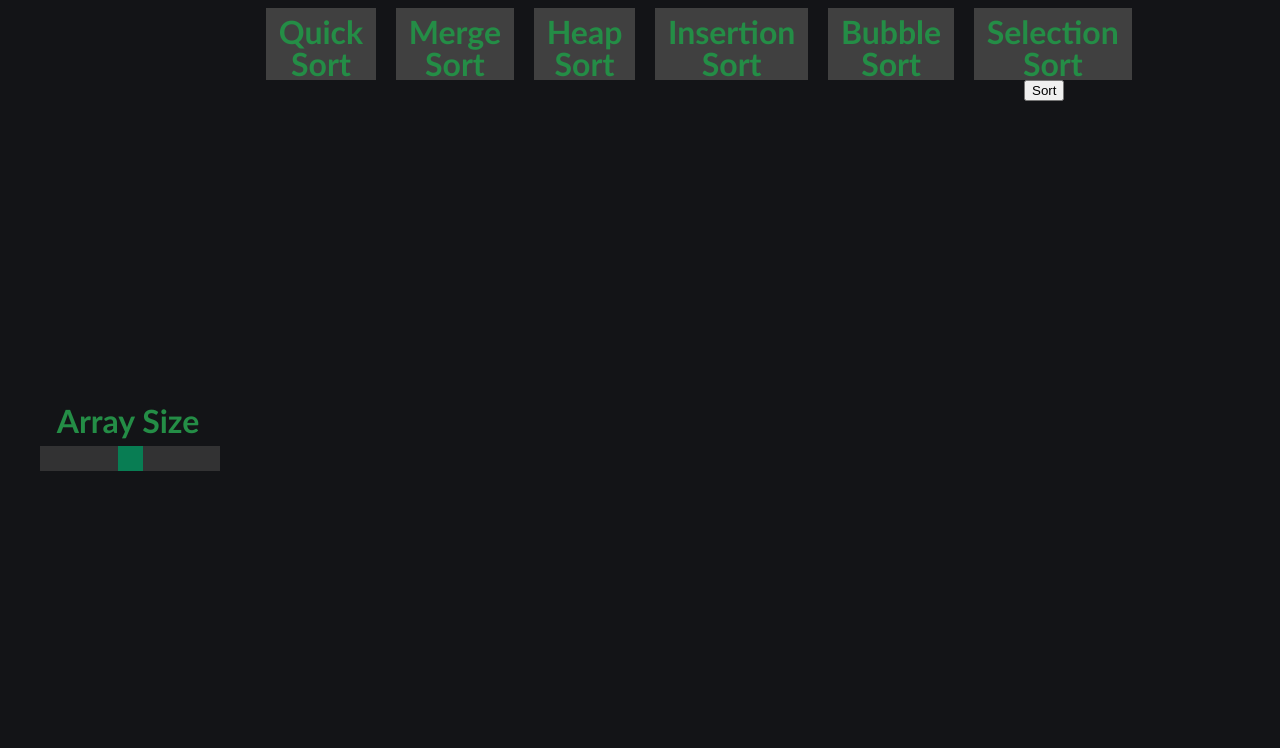
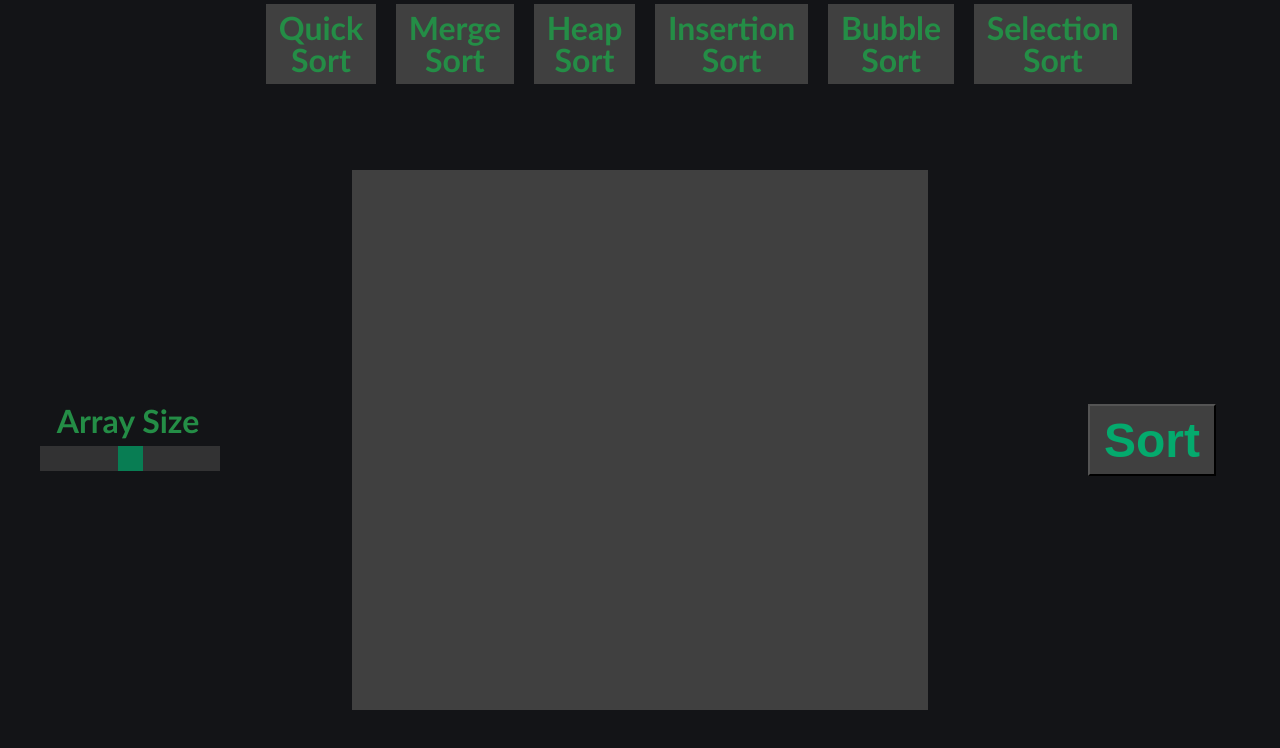
Before and after one commit to act1313/sorting_alg, a plain HTML site: page index.html in a window 1280 px wide. Drawn offline with Linux system fonts and the light colour scheme.

Commit message:
done except the sorting part

```diff
--- a/index.html
+++ b/index.html
@@ -21,14 +21,18 @@
 				<div class="left-options">
 					<div class="items">
 						<h1>Array Size</h1>
-						<input type="range" min="0" max="100" id="changeSize">
+						<input type="range" min="2" max="100" id="changeSize">
 					</div>
 				</div>
 				<div class="sorting">
+					<div class="sorting_area">
 
+					</div>
 				</div>
 				<div class="sort-btn">
-					<button type="button" class="sort">Sort</button>
+					<div class="button">
+						<button type="button" class="sort">Sort</button>
+					</div>
 				</div>
 			</div>
 		</div>
--- a/styles.css
+++ b/styles.css
@@ -60,6 +60,7 @@ table {
     padding-left: 20vw;
     padding-right: 20vw;
     text-align: center;
+    align-items: center;
     font-size: 2rem;
 }
 
@@ -67,6 +68,10 @@ table {
     background-color: rgb(64, 64, 64);
     padding: 1vh 1vw 1vh 1vw;
     margin: 1vh 10px 0 10px;
+}
+
+.algorithms:hover {
+    cursor: pointer;
 }
 
 .bottom {
@@ -93,10 +98,39 @@ table {
 
 .sorting {
     width: 60%;
+    display: flex;
+    align-items: center;
+    justify-content: center;
+}
+
+.sorting_area {
+    width: 75%;
+    height: 75%;
+    background-color: rgb(64, 64, 64);
 }
 
 .sort-btn {
     width: 20%;
+    display: flex;
+    align-items: center;
+    justify-content: center;
+}
+
+.button {
+    width: 50%;
+    height: 10%;
+    align-items: center;
+    display: flex;
+}
+
+.sort {
+    width: 100%;
+    height: 100%;
+    color: #04AA6D;
+    background-color: rgb(64, 64, 64);
+    font-weight: bold;
+    font-size: 3rem;
+    box-shadow: none;
 }
 
 #changeSize {
```
